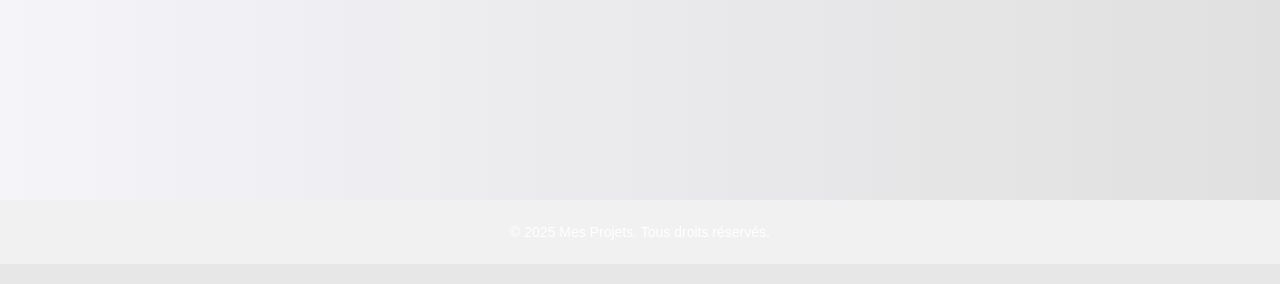
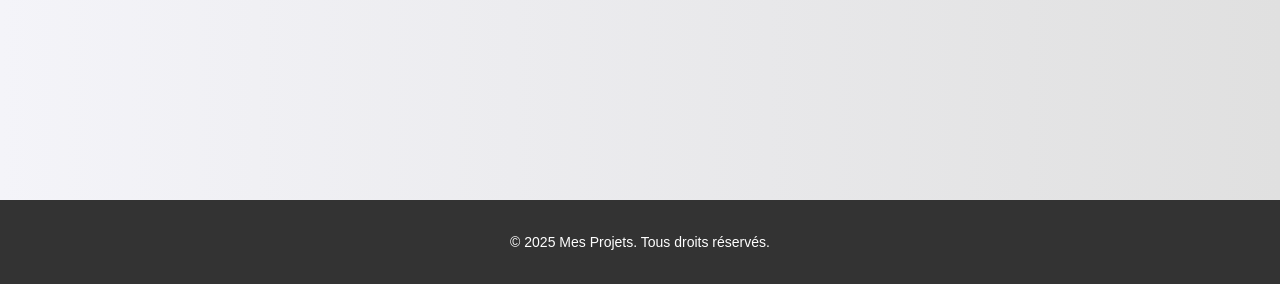
Before and after one commit to filsuin/My-website, a PHP site: page /index.html in a window 1280 px wide. Shown: the part 708-992 px from the top of the page. Before the commit the page ends 948 px from the top, so only its background shows below. Run offline with PHP 8.4, Linux system fonts and the light colour scheme.

Commit message:
Update style.css

```diff
--- a/assets/css/style.css
+++ b/assets/css/style.css
@@ -171,9 +171,10 @@ footer {
 }
 
 .footer {
-    background-color: #f1f1f1;
+    background-color: #333; /* Darker background for better contrast */
+    color: white; /* White text for better readability */
     text-align: center;
-    padding: 10px 0;
+    padding: 20px 0; /* More padding for better spacing */
     position: relative;
     bottom: 0;
     width: 100%;
@@ -201,6 +202,7 @@ footer {
 
     .nav-buttons {
         flex-direction: column;
+        align-items: center;
     }
 
     .nav-buttons li {
@@ -270,3 +272,10 @@ footer {
 .home-button:hover {
     background-color: #45a049;
 }
+
+/* Styles for select with flags */
+select {
+    padding-right: 30px; /* Add space for the flag */
+    background-position: right 10px center;
+    background-size: 20px 20px;
+}
```
